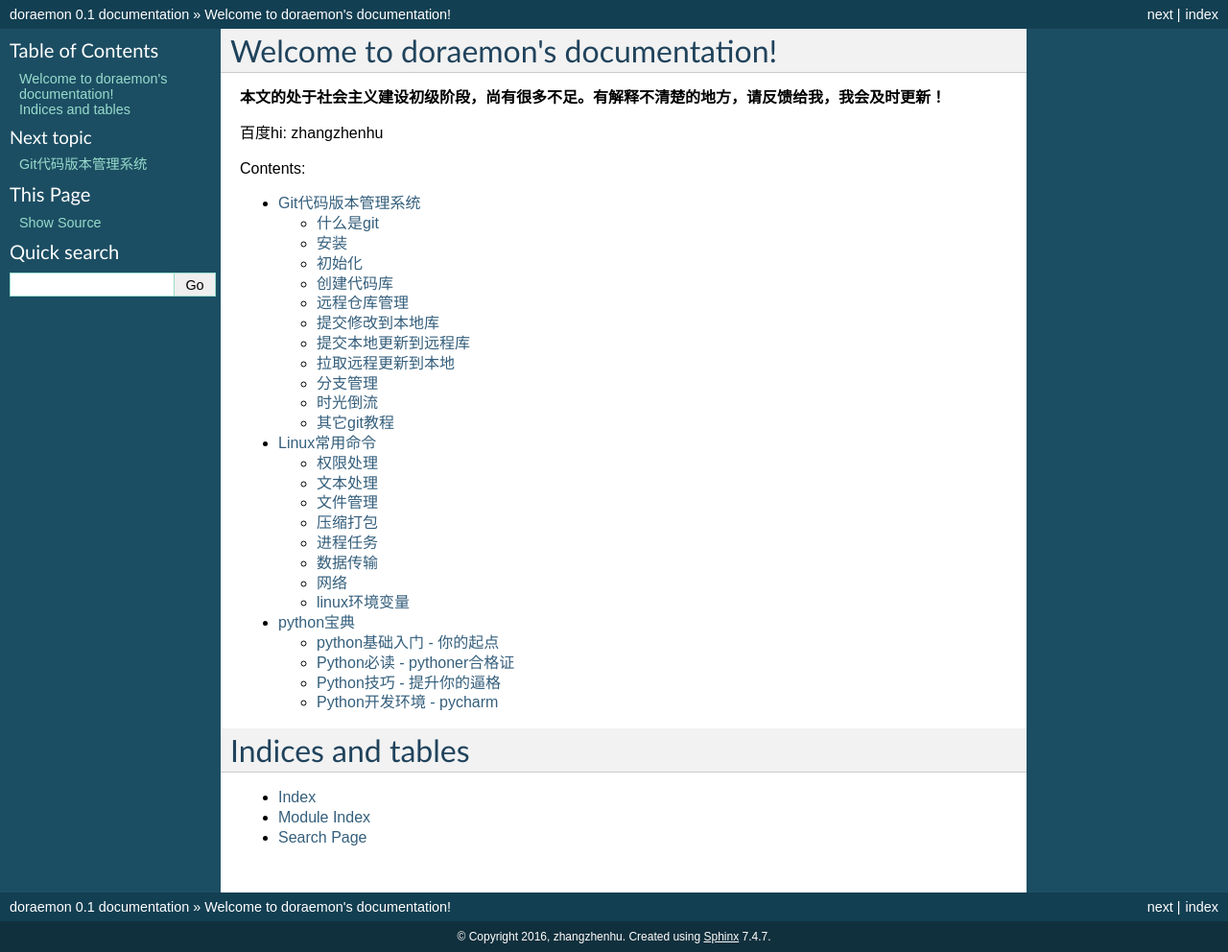
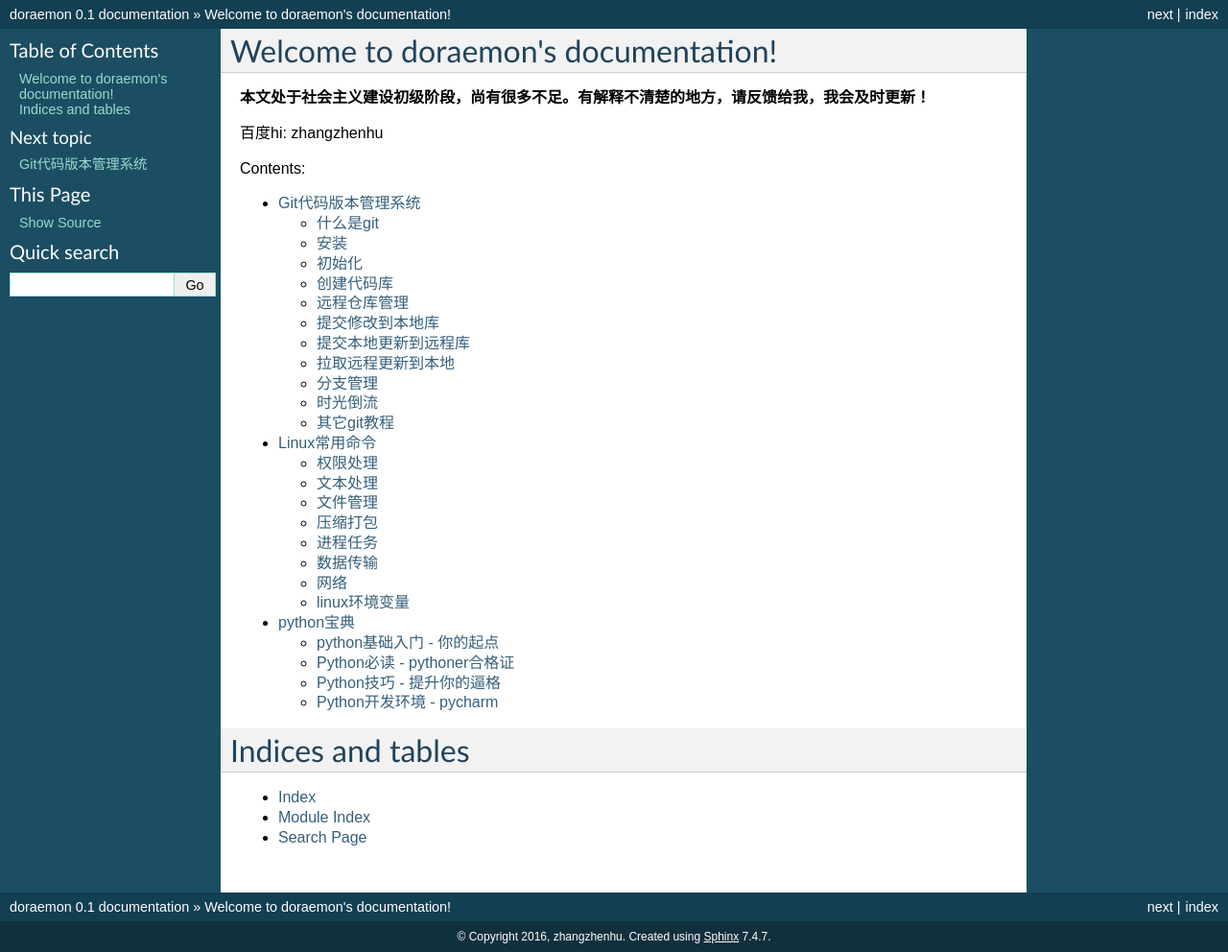
Before and after one commit to zhangzhenhu/Doraemon, a Sphinx documentation site: the page built from source/index.rst, in a window 1280 px wide. Shown: the whole page at 96% size. Built offline with Sphinx 7.4.7, drawn with Linux system fonts in a browser that asks for light colours.

Commit message:
dev
Change-Id: I70086ddec1f36af9e4d9df0314eb07236df0421e

```diff
--- a/source/conf.py
+++ b/source/conf.py
@@ -35,7 +35,7 @@ extensions = [
     'sphinx.ext.intersphinx',
     'sphinx.ext.todo',
     'sphinx.ext.coverage',
-    'sphinx.ext.mathjax',
+    # 'sphinx.ext.mathjax',
     'sphinx.ext.viewcode',
     'sphinx.ext.githubpages',
 ]
--- a/source/index.rst
+++ b/source/index.rst
@@ -6,7 +6,7 @@
 Welcome to doraemon's documentation!
 ====================================
 
-**本文的处于社会主义建设初级阶段，尚有很多不足。有解释不清楚的地方，请反馈给我，我会及时更新！**
+**本文处于社会主义建设初级阶段，尚有很多不足。有解释不清楚的地方，请反馈给我，我会及时更新！**
 
 百度hi: zhangzhenhu
 
```
